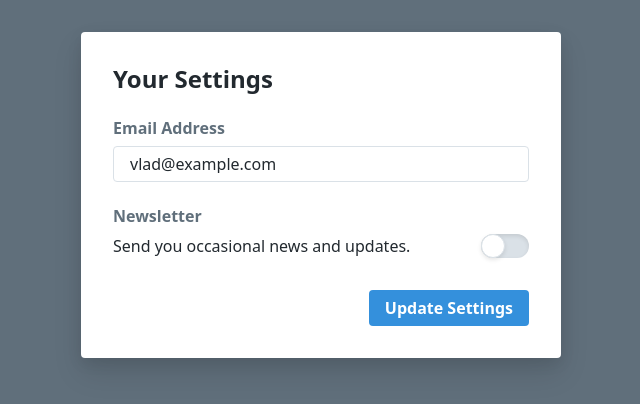
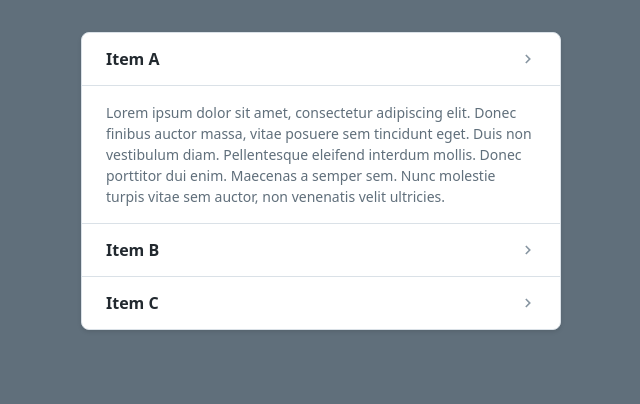
Before and after one commit to VladYurash/vue-adv-comp, a Vue app: page / in a window 1280 px wide. Shown: the top 404 px of the page, without its empty margins (319-959 px from the left). Built offline with nearby package versions, Linux system fonts and the light colour scheme.

Commit message:
accordion

```diff
--- a/src/App.vue
+++ b/src/App.vue
@@ -1,17 +1,47 @@
 <template>
     <div class="min-h-screen bg-grey-darker p-8">
         <div class="max-w-sm mx-auto">
-            <user-settings-form></user-settings-form>
+            <accordion-list>
+                <accordion-item :item-id="1">
+                    <template #header>
+                        Item A
+                    </template>
+                    <template #content>
+                        Lorem ipsum dolor sit amet, consectetur adipiscing elit. Donec finibus auctor massa, vitae posuere sem tincidunt eget. Duis non vestibulum diam. Pellentesque eleifend interdum mollis. Donec porttitor dui enim. Maecenas a semper sem. Nunc molestie turpis vitae sem auctor, non venenatis velit ultricies.
+                    </template>
+                </accordion-item>
+                <accordion-item :item-id="2">
+                    <template #header>
+                        Item B
+                    </template>
+                    <template #content>
+                        Vestibulum nec urna non nisi viverra vehicula ut sed metus. Cras scelerisque condimentum nunc ut mattis. Curabitur euismod sagittis efficitur. Cras vel orci consectetur, ullamcorper magna vitae, sodales mauris. Aliquam tempus volutpat mi. Nunc vitae molestie ante. In sed varius tortor.
+                    </template>
+                </accordion-item>
+                <accordion-item :item-id="3">
+                    <template #header>
+                        Item C
+                    </template>
+                    <template #content>
+                        Sed porttitor mattis egestas. Duis nec rhoncus ligula. Etiam pellentesque mattis mauris. Pellentesque habitant morbi tristique senectus et netus et malesuada fames ac turpis egestas. Maecenas vel dapibus nulla. Phasellus lobortis nibh et faucibus tincidunt. Phasellus non iaculis turpis, vitae gravida lacus.
+                    </template>
+                </accordion-item>
+            </accordion-list>
         </div>
     </div>
 </template>
 
 <script>
-  import UserSettingsForm from "@/components/UserSettingsForm"
+  import AccordionList from "@/components/AccordionList"
+  import AccordionItem from "@/components/AccordionItem"
 
   export default {
     components: {
-      UserSettingsForm
+      AccordionList,
+      AccordionItem
+    },
+    data() {
+      return {}
     }
   }
 </script>
--- /dev/null
+++ b/src/components/AccordionItem.vue
@@ -0,0 +1,28 @@
+<template>
+    <div class="accordion-item">
+        <div @click="toggle" role="button" class="accordion-item-header">
+            <slot name="header"></slot>
+            <svg class="icon" :class="{ 'rotate-90': active }" xmlns="http://www.w3.org/2000/svg" viewBox="0 0 20 20"><path d="M12.95 10.707l.707-.707L8 4.343 6.586 5.757 10.828 10l-4.242 4.243L8 15.657l4.95-4.95z"/></svg>
+        </div>
+        <div class="accordion-item-body" v-show="active">
+            <slot name="content"></slot>
+        </div>
+    </div>
+</template>
+
+<script>
+  export default {
+    inject: ['accordionListState'],
+    props: ['itemId'],
+    computed: {
+      active() {
+        return this.accordionListState.activeItem === this.itemId
+      }
+    },
+    methods: {
+      toggle() {
+        this.accordionListState.activeItem = this.active ? null : this.itemId
+      }
+    }
+  }
+</script>
--- /dev/null
+++ b/src/components/AccordionList.vue
@@ -0,0 +1,22 @@
+<template>
+    <div class="accordion-list">
+        <slot></slot>
+    </div>
+</template>
+
+<script>
+  export default {
+    provide() {
+      return {
+        accordionListState: this.sharedState
+      }
+    },
+    data() {
+      return {
+        sharedState: {
+          activeItem: 1
+        }
+      }
+    }
+  }
+</script>
--- a/src/components/ToggleInput.vue
+++ /dev/null
@@ -1,22 +0,0 @@
-<template>
-  <span class="toggle" role="checkbox" tabindex="0"
-        @click="toggle"
-        @keydown.space.prevent="toggle"
-        :aria-checked="toggled.toString()"
-  ></span>
-</template>
-
-<script>
-  export default {
-    model: {
-      prop: 'toggled',
-      event: 'toggle'
-    },
-    props: ["toggled"],
-    methods: {
-      toggle() {
-        this.$emit("toggle", !this.toggled)
-      }
-    }
-  }
-</script>
--- a/src/components/UserSettingsForm.vue
+++ /dev/null
@@ -1,42 +0,0 @@
-<template>
-    <form class="card" @submit.prevent="submit">
-        <h1 class="text-2xl font-bold mb-6">Your Settings</h1>
-        <label class="block mb-6">
-            <span class="form-label mb-2">Email Address</span>
-            <input v-model="email" class="form-input" placeholder="you@example.com">
-        </label>
-        <div class="mb-8">
-            <span class="form-label mb-2">Newsletter</span>
-            <div class="flex justify-between items-center">
-                <p class="mr-4">Send you occasional news and updates.</p>
-                <toggle-input v-model="receiveNewsletter"></toggle-input>
-            </div>
-        </div>
-        <div class="text-right">
-            <button type="submit" class="btn btn-blue">Update Settings</button>
-        </div>
-    </form>
-</template>
-
-<script>
-  import ToggleInput from "@/components/ToggleInput"
-
-  export default {
-    components: {
-      ToggleInput
-    },
-    data: () => ({
-      email: "vlad@example.com",
-      receiveNewsletter: false
-    }),
-    methods: {
-      submit() {
-        console.log(1)
-        console.log("Submitting preferences...", {
-          email: this.email,
-          receiveNewsletter: this.receiveNewsletter
-        })
-      }
-    }
-  }
-</script>
```
